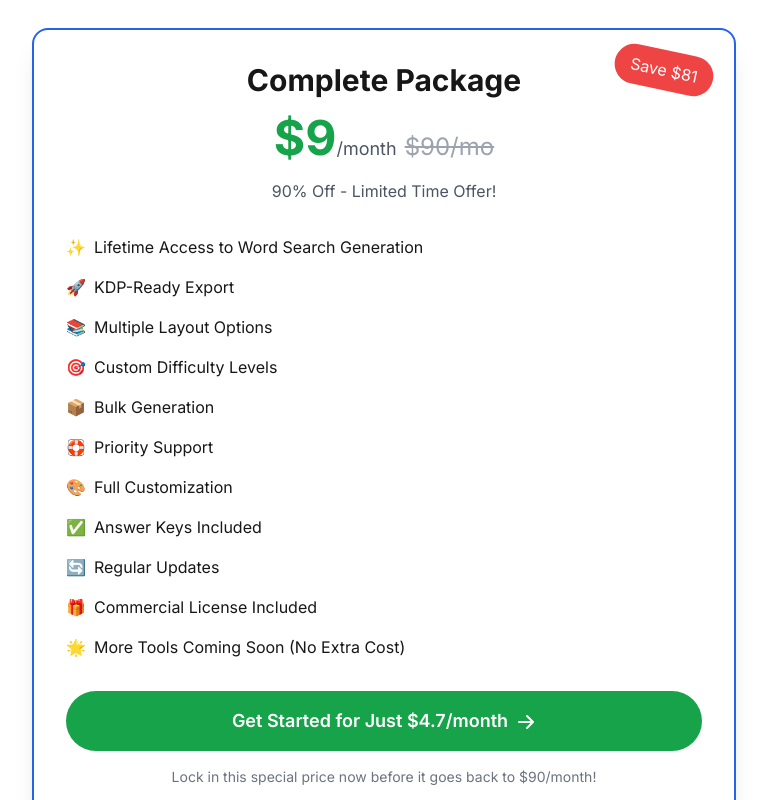
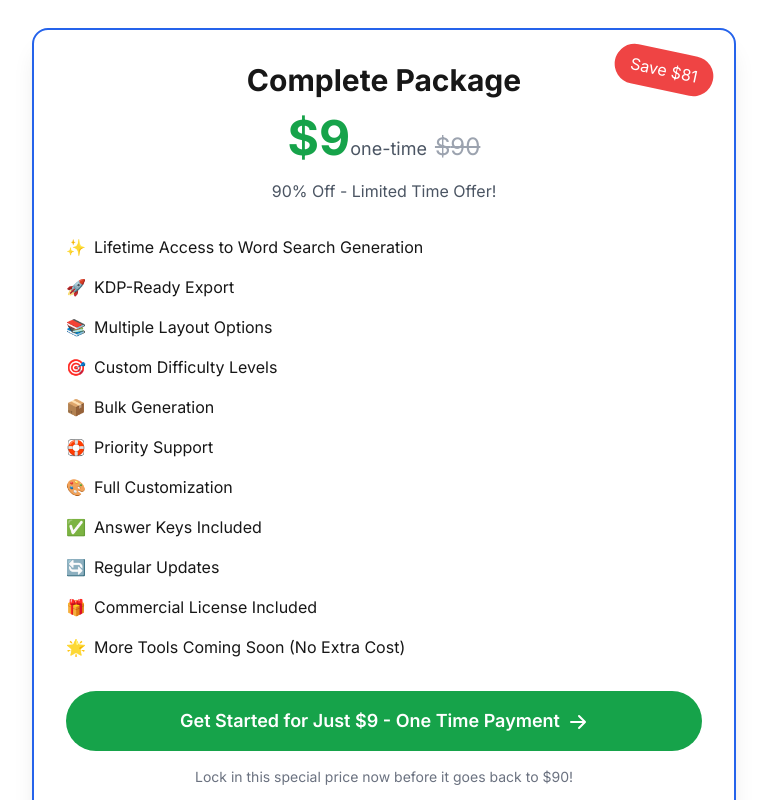
Before and after one commit to eshabava/puzzlesalespage, a Next.js app: page / in a window 1280 px wide. Shown: the part 2740-3540 px from the top of the page, without its empty margins (256-1023 px from the left). Built offline with nearby package versions, Linux system fonts and the light colour scheme.

Commit message:
Update Pricing.jsx

```diff
--- a/src/components/home/Pricing.jsx
+++ b/src/components/home/Pricing.jsx
@@ -27,8 +27,8 @@ export default function Pricing() {
             <h3 className="text-3xl font-bold mb-4">Complete Package</h3>
             <div className="mb-4">
               <span className="text-5xl font-bold text-green-600">${plans.monthly.standard.price}</span>
-              <span className="text-lg text-gray-600">/month</span>
-              <span className="text-2xl line-through text-gray-400 ml-2">${plans.monthly.standard.originalPrice}/mo</span>
+              <span className="text-lg text-gray-600">one-time</span>
+              <span className="text-2xl line-through text-gray-400 ml-2">${plans.monthly.standard.originalPrice}</span>
             </div>
             <p className="text-gray-600 mb-8">90% Off - Limited Time Offer!</p>
           </div>
@@ -43,17 +43,17 @@ export default function Pricing() {
           </ul>
 
           <Link
-            href="https://warriorplus.com/o2/buy/xzp148/k2fb2h/zmnfrg"
+            href="https://amz-kappa.vercel.app/register"
             className="w-full inline-block py-4 px-8 bg-green-600 text-white rounded-full text-lg font-semibold hover:bg-green-700 transition-colors text-center"
           >
-            Get Started for Just $4.7/month
+            Get Started for Just $9 - One Time Payment
             <svg xmlns="http://www.w3.org/2000/svg" className="h-5 w-5 ml-2 inline" viewBox="0 0 20 20" fill="currentColor">
               <path fillRule="evenodd" d="M10.293 3.293a1 1 0 011.414 0l6 6a1 1 0 010 1.414l-6 6a1 1 0 01-1.414-1.414L14.586 11H3a1 1 0 110-2h11.586l-4.293-4.293a1 1 0 010-1.414z" clipRule="evenodd" />
             </svg>
           </Link>
 
           <p className="text-center text-sm text-gray-500 mt-4">
-            Lock in this special price now before it goes back to ${plans.monthly.standard.originalPrice}/month!
+            Lock in this special price now before it goes back to ${plans.monthly.standard.originalPrice}!
           </p>
         </div>
       </div>
```
